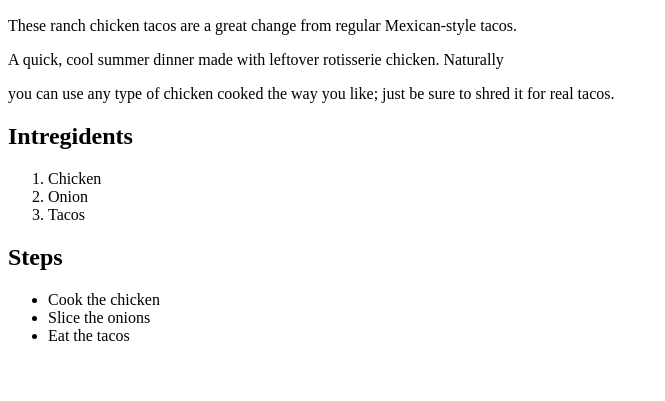
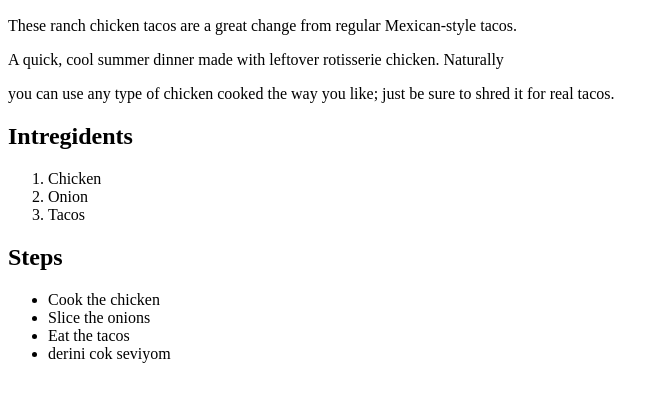
Before and after one commit to BatuhanErkoc2635/odin-recipes, a plain HTML site: page recipes/tacos.html in a window 1280 px wide. Shown: the part 393-794 px from the top of the page, without its empty margins (0-665 px from the left). Drawn offline with Linux system fonts and the light colour scheme.

Commit message:
derin cok seviyorum added

```diff
--- a/recipes/tacos.html
+++ b/recipes/tacos.html
@@ -22,6 +22,7 @@
         <li>Cook the chicken</li>
         <li>Slice the onions</li>
         <li>Eat the tacos</li>
+        <li>derini cok seviyom</li>
     </ul>
 </body>
 </html>
```
